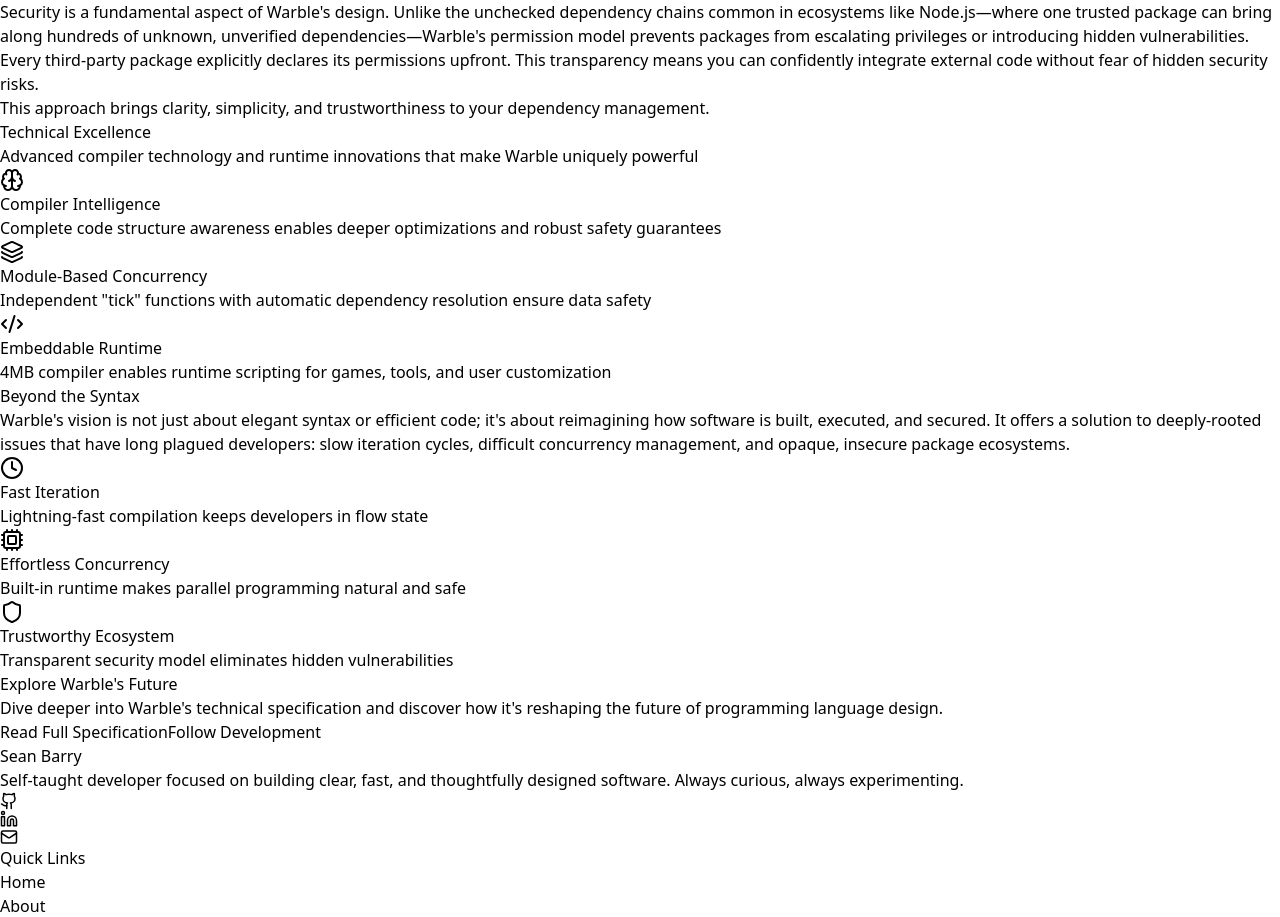
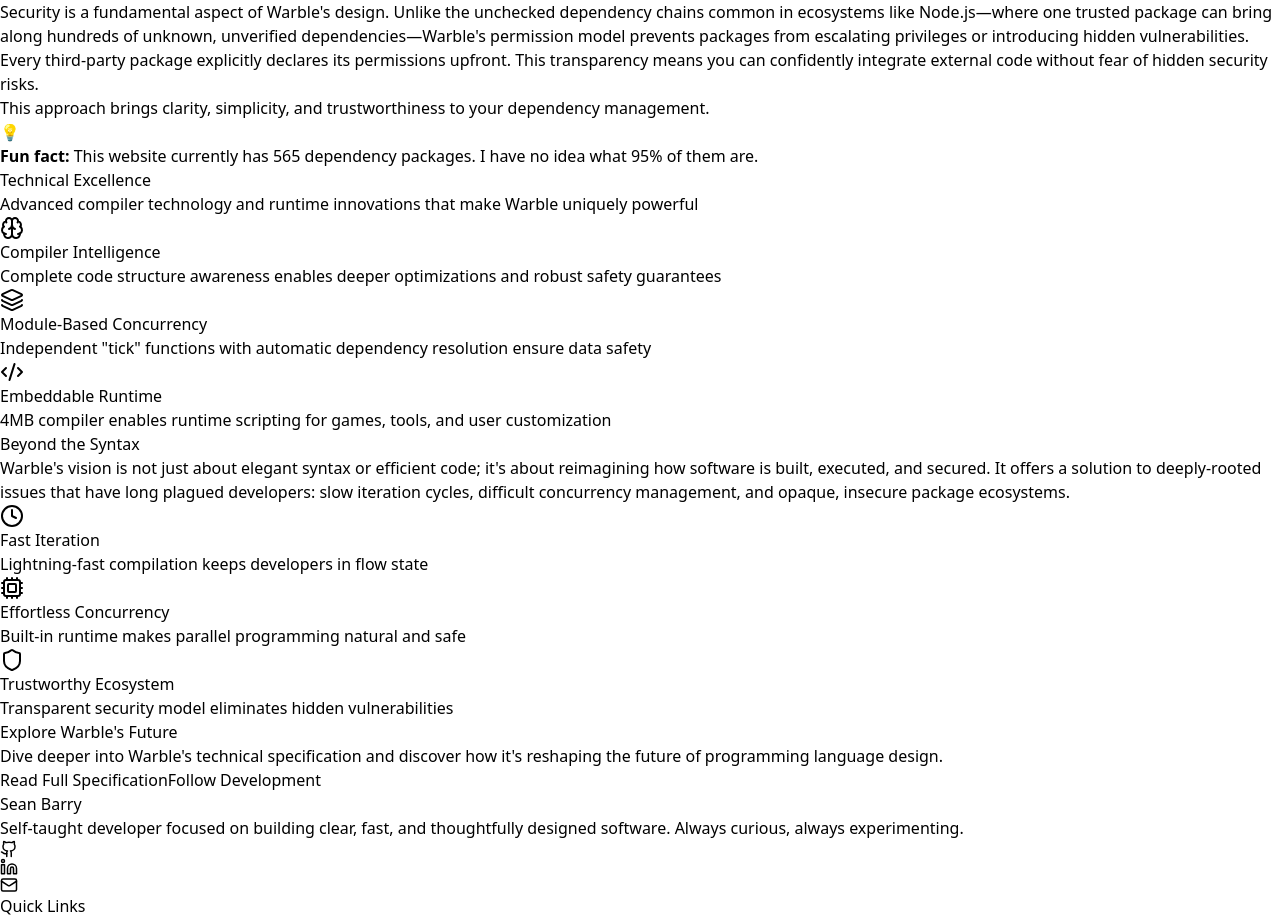
Before and after one commit to sean-andrew-barry/portfolio, a React (Vite) app: page /projects/warble in a window 1280 px wide. Shown: the part 1528-2445 px from the top of the page. Built offline with nearby package versions, Linux system fonts and the light colour scheme.

Commit message:
Add commentary blurb component and example

```diff
--- a/src/pages/projects/Warble.jsx
+++ b/src/pages/projects/Warble.jsx
@@ -1,5 +1,44 @@
 import { Github, Zap, Cpu, Code2, Layers, Terminal, Rocket, Clock, Shield, Lock, Gauge, Brain } from 'lucide-react';
 import { projects } from '../../data/projects';
+
+// Commentary/Fun Fact Component
+const Commentary = ({ children, type = 'fun-fact' }) => {
+  const styles = {
+    'fun-fact': {
+      bg: 'bg-blue-50 border-blue-200',
+      text: 'text-blue-800',
+      icon: '💡'
+    },
+    'insight': {
+      bg: 'bg-purple-50 border-purple-200',
+      text: 'text-purple-800',
+      icon: '🤔'
+    },
+    'warning': {
+      bg: 'bg-amber-50 border-amber-200',
+      text: 'text-amber-800',
+      icon: '⚠️'
+    },
+    'note': {
+      bg: 'bg-gray-50 border-gray-200',
+      text: 'text-gray-800',
+      icon: '📝'
+    }
+  };
+
+  const style = styles[type] || styles['fun-fact'];
+
+  return (
+    <div className={`${style.bg} border-l-4 ${style.text} p-4 my-6 rounded-r-lg`}>
+      <div className="flex items-start gap-3">
+        <span className="text-lg flex-shrink-0">{style.icon}</span>
+        <div className="text-sm leading-relaxed">
+          {children}
+        </div>
+      </div>
+    </div>
+  );
+};
 
 export default function Warble() {
   const project = projects.find(p => p.title == "Warble");
@@ -225,6 +264,11 @@
                 <p>
                   This approach brings clarity, simplicity, and trustworthiness to your dependency management.
                 </p>
+
+                <Commentary type="fun-fact">
+                  <strong>Fun fact:</strong> This website currently has 565 dependency packages.
+                  I have no idea what 95% of them are.
+                </Commentary>
               </div>
             </div>
           </div>
```
